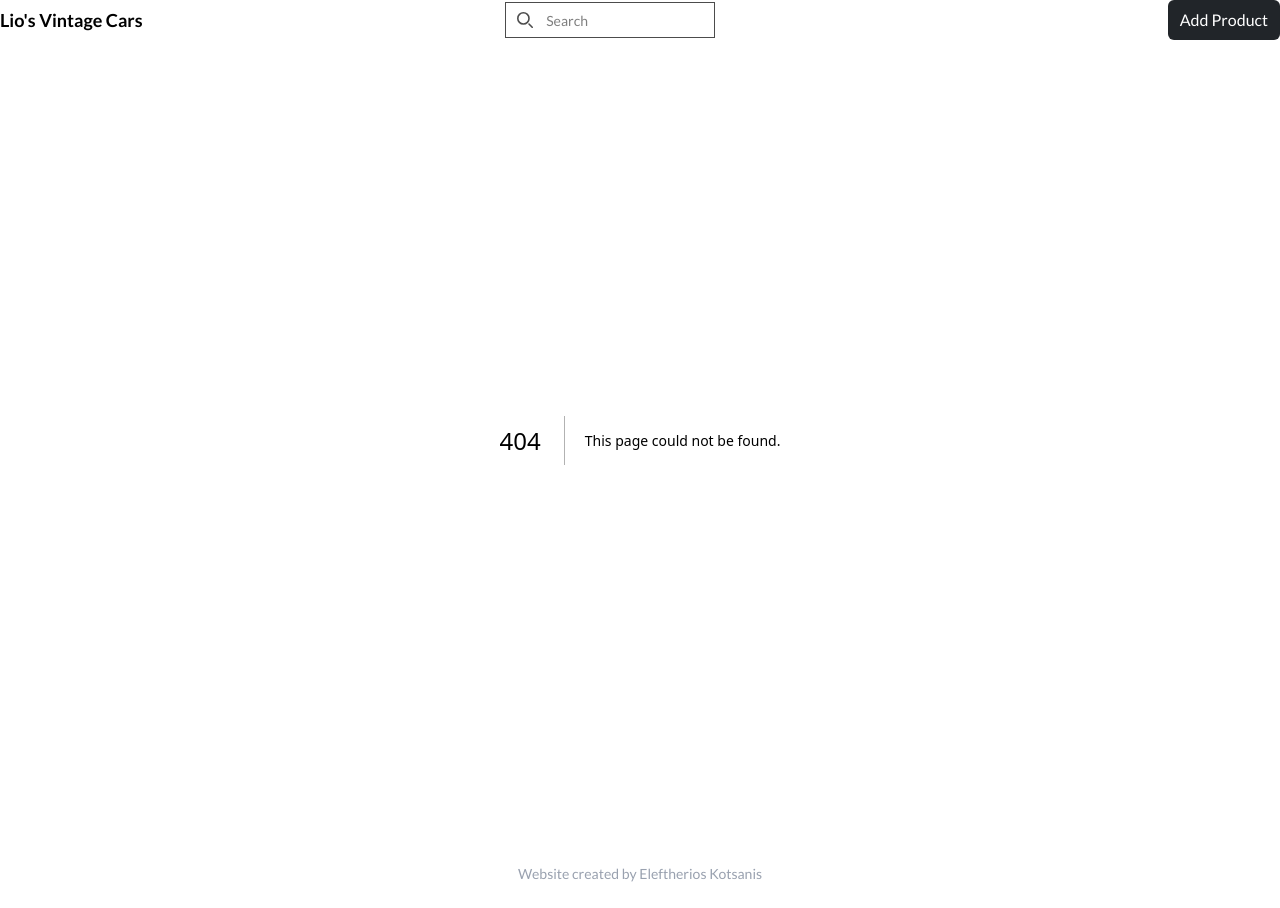
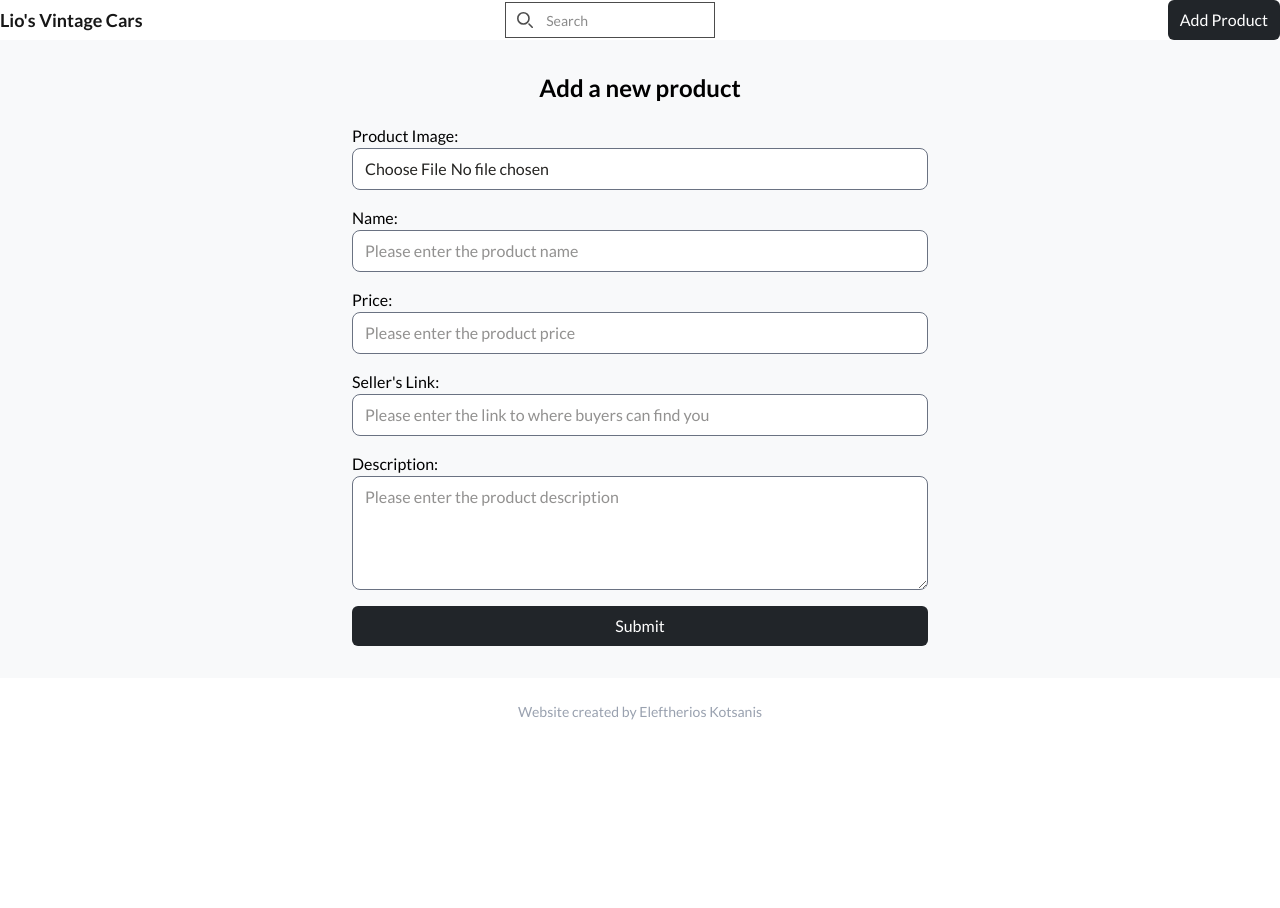
Before and after one commit to EleftheriosK/E-CommerceShop, a Next.js app: page /add-product in a window 1280 px wide. Before the commit this address had no page. After the commit the page ends 800 px from the top, so only its background shows below. Built offline with nearby package versions, Linux system fonts and the light colour scheme.

Commit message:
Added mongodb connection and AddForm for products

```diff
--- /dev/null
+++ b/app/add-product/page.tsx
@@ -0,0 +1,14 @@
+import AddForm from "@/components/AddForm";
+const AddProduct = () =>
+{
+    return(
+        <div className="px-4 md:px-12 bg-[#F8F9FA] pb-8">
+            <h2 className="text-center font-semibold pt-8 text-xl md:text-2xl
+            w-full max-w-xl mx-auto text-black">Add a new product
+            </h2>
+            <AddForm />
+        </div>
+    )
+}
+
+export default AddProduct;
--- /dev/null
+++ b/app/db/connectMongoDB.ts
@@ -0,0 +1,14 @@
+import mongoose from "mongoose";
+
+export const connectMongoDB = async () =>
+{
+    try {
+        const conn = await mongoose.connect(process.env.MONGODB_URI as string);
+        console.log(`MongoDB Connected: ${conn.connection.host}`);
+    }
+    catch(error: any)
+    {
+        console.log(`Error connecting MongoDB: ${error.message}`);
+        process.exit(1);
+    }
+}
--- /dev/null
+++ b/app/models/product.model.ts
@@ -0,0 +1,16 @@
+import mongoose from "mongoose";
+
+const productsSchema = new mongoose.Schema(
+    {
+        image: { type: String, required: true },
+        name: { type: String, required: true },
+        price: { type: Number, required: true },
+        link: { type: String, required: true },
+        description: { type: String, required: true },
+    },
+    { timestamps: true }
+)
+
+const Product = mongoose.models.Product || mongoose.model("Product", productsSchema);
+
+export default Product;
--- /dev/null
+++ b/app/utils/addProduct.ts
@@ -0,0 +1,12 @@
+"use server";
+
+export async function addProduct(formData: FormData)
+{
+    const image = formData.get("image") as File;
+    const name = formData.get("name");
+    const price = formData.get("price");
+    const link = formData.get("link");
+    const description = formData.get("description");
+
+    console.log(name, price, link, description);
+}
--- /dev/null
+++ b/components/AddForm.tsx
@@ -0,0 +1,68 @@
+"use client"
+import {addProduct} from "@/app/utils/addProduct";
+
+const AddForm = () =>
+{
+    async function clientAddProduct(formData: FormData)
+    {
+        await addProduct(formData);
+    }
+    return (
+        <form
+            action={clientAddProduct}
+            className="w-full max-w-xl mx-auto flex flex-col justify-center items-center space-y-4 mt-3 md:mt-5">
+            <div className="flex flex-col w-full text-black">
+                <label className="">Product Image:</label>
+                <input
+                    type="file"
+                    accept="image/*"
+                    name="image"
+                    className="w-full px-3 py-1.5 md:py-2 text-[#252422]
+                    rounded-lg bg-white border border-gray-500"/>
+            </div>
+            <div className="flex flex-col w-full text-black">
+                <label className="">Name:</label>
+                <input
+                    type="text"
+                    name="name"
+                    placeholder="Please enter the product name"
+                    className="w-full px-3 py-1.5 md:py-2 text-[#252422]
+                    rounded-lg bg-white border border-gray-500"/>
+            </div>
+            <div className="flex flex-col w-full text-black">
+                <label className="">Price:</label>
+                <input
+                    type="text"
+                    name="price"
+                    placeholder="Please enter the product price"
+                    className="w-full px-3 py-1.5 md:py-2 text-[#252422]
+                    rounded-lg bg-white border border-gray-500"/>
+            </div>
+            <div className="flex flex-col w-full text-black">
+                <label className="">Seller's Link:</label>
+                <input
+                    type="text"
+                    name="link"
+                    placeholder="Please enter the link to where buyers can find you"
+                    className="w-full px-3 py-1.5 md:py-2 text-[#252422]
+                    rounded-lg bg-white border border-gray-500"/>
+            </div>
+            <div className="flex flex-col w-full text-black">
+                <label className="">Description:</label>
+                <textarea
+                    rows={4}
+                    name="description"
+                    placeholder="Please enter the product description"
+                    className="w-full px-3 py-1.5 md:py-2 text-[#252422]
+                    rounded-lg bg-white border border-gray-500"/>
+            </div>
+            <button
+                type="submit"
+                className="w-full bg-[#212529] hover:bg-[#343A40] text-white px-3 py-2 rounded-md">
+                Submit
+            </button>
+        </form>
+    )
+}
+
+export default AddForm;
--- a/package.json
+++ b/package.json
@@ -8,7 +8,9 @@
     "start": "next start"
   },
   "dependencies": {
-    "next": "16.2.7",
+    "mongodb": "^7.5.0",
+    "mongoose": "^9.9.1",
+    "next": "^16.3.0",
     "react": "19.2.4",
     "react-dom": "19.2.4"
   },
```
Also changed, not shown: 2 other files (tests, documents, lock files or other folders).
